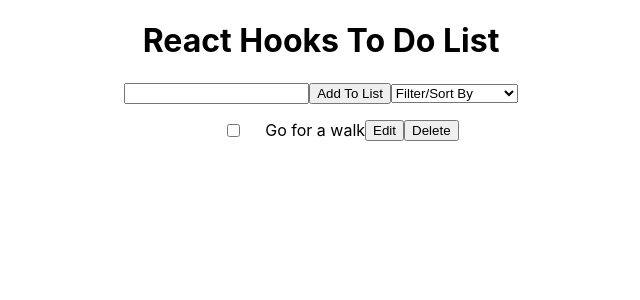
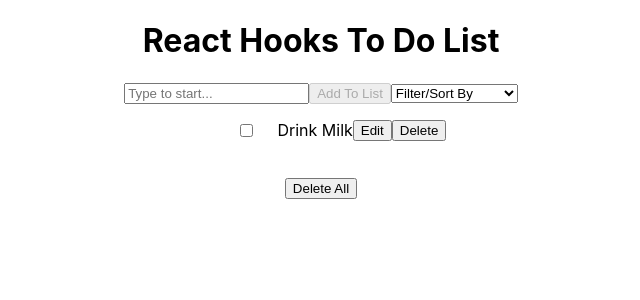
Before and after one commit to levlionn/TODOLIST, a React (Create React App) app: page / in a window 1280 px wide. Shown: the top 300 px of the page, without its empty margins (319-959 px from the left). Built offline with nearby package versions, Linux system fonts and the light colour scheme.

Commit message:
add delete all functionality, and enter key press input functionality

```diff
--- a/src/App.js
+++ b/src/App.js
@@ -12,12 +12,12 @@ function App() {
   const [taskList, setTaskList] = useState([
     {
       id: 0,
-      taskName: "Go for a walk",
+      taskName: "Drink Milk",
       complete: false,
       inEditMode: true,
     },
   ]);
-  const [backUpTaskList, setBackUpTaskList] = useState(taskList);
+  const [backUpTaskList, setBackUpTaskList] = useState(taskList); //used for filter & sort options
 
   const addTask = (name) => {
     //Returns an array of numbers corresponding to the IDs of each object in the array.
@@ -32,6 +32,7 @@ function App() {
 
     //set tasklist to new array
     setTaskList(newTaskList);
+    setInputValue("");
   };
 
   const toggleTaskByID = (id) => {
@@ -94,7 +95,6 @@ function App() {
 
   //not a PURE function either - returning multiple options instead of just 1, plus changing outside the scope of the function.
   const filterMenu = (optionSelected) => {
-    console.log(optionSelected, "option selected");
     //make new copy of tasklist
     let backUpTaskList = [...taskList];
 
@@ -116,6 +116,13 @@ function App() {
     console.log(backUpTaskList);
   };
 
+  const deleteAllTasks = () => {
+    let newTaskList = taskList.filter((task) => {
+      return task.id === -1;
+    });
+    setTaskList(newTaskList);
+  };
+
   return (
     <div className="App">
       <Header />
@@ -126,13 +133,21 @@ function App() {
       <label>
         <input
           type="text"
+          placeholder="Type to start..."
           value={inputValue}
           onChange={(e) => {
             setInputValue(e.target.value);
           }}
+          onKeyDown={(e) => {
+            if (e.key === "Enter") {
+              addTask(inputValue);
+            }
+          }}
         />
       </label>
-      <button onClick={() => addTask(inputValue)}>Add To List</button>
+      <button onClick={() => addTask(inputValue)} disabled={!inputValue}>
+        Add To List
+      </button>
 
       <select
         value={filterSelection}
@@ -180,6 +195,8 @@ function App() {
           />
         )}
       </ul>
+      <br></br>
+      <button onClick={deleteAllTasks}>Delete All</button>
     </div>
   );
 }
--- a/src/Components/Task.js
+++ b/src/Components/Task.js
@@ -46,6 +46,13 @@ function Task({
               type="text"
               value={updateValue}
               onChange={(e) => setUpdateValue(e.target.value)}
+              onKeyDown={(e) => {
+                if (e.key === "Enter") {
+                  toggleEditMode(task.id);
+                  editTaskByID(task.id, updateValue);
+                  setDisableButton(false);
+                }
+              }}
             />
             <button
               onClick={() => {
```
